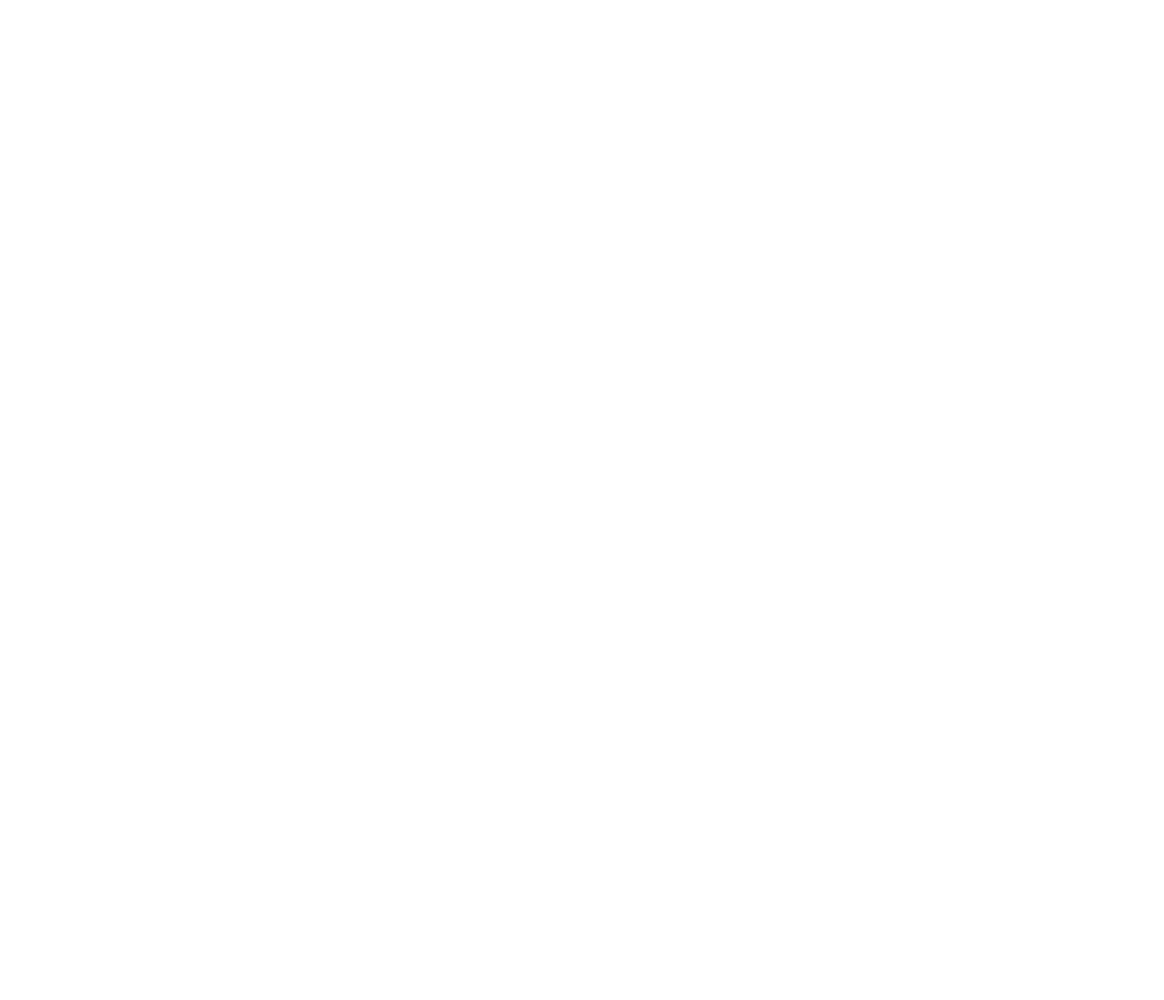
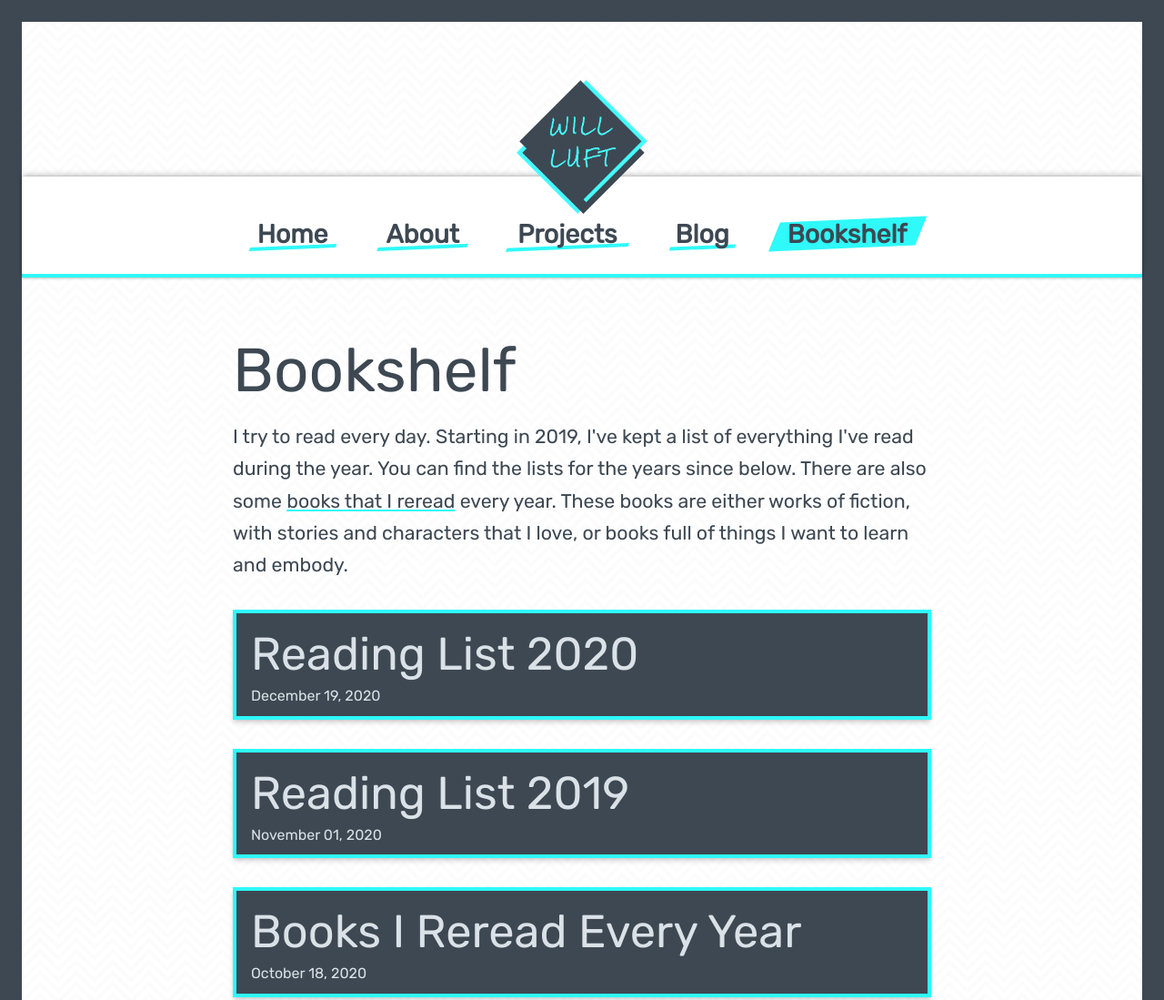
Before and after one commit to wdluft/willluft, a Gatsby site: page /bookshelf in a window 1280 px wide. Before the commit this address had no page. Shown: the top 1099 px of the page at 91% size. Before the commit the page ends 800 px from the top, so only its background shows below. Built offline with nearby package versions, Linux system fonts and the light colour scheme; Gatsby itself is replaced by a stand-in of ours.

Commit message:
Changed book lists to bookshelf

```diff
--- a/gatsby-node.js
+++ b/gatsby-node.js
@@ -48,8 +48,8 @@ async function turnBookListsIntoPages({ graphql, actions }) {
 
   data.allMarkdownRemark.edges.forEach(({ node }) => {
     actions.createPage({
-      path: `/booklists/${node.frontmatter.slug}`,
-      component: path.resolve('./src/templates/BookList.js'),
+      path: `/bookshelf/${node.frontmatter.slug}`,
+      component: path.resolve('./src/templates/Bookshelf.js'),
       context: {
         slug: node.frontmatter.slug,
       },
--- a/src/books/reading-list-2020.md
+++ b/src/books/reading-list-2020.md
@@ -1,7 +1,7 @@
 ---
 slug: 'reading-list-2020'
 title: 'Reading List 2020'
-date: '2020-11-02'
+date: '2020-12-19'
 type: 'books'
 ---
 
@@ -42,3 +42,7 @@ type: 'books'
 - [_White Fragility_](https://smile.amazon.com/White-Fragility-People-About-Racism/dp/0807047414/ref=sr_1_3?crid=3J06ZKMC8JCHX&dchild=1&keywords=white+fragility&qid=1604246686&s=books&sprefix=white+fra%2Cstripbooks%2C179&sr=1-3 'White Fragility') - Robin Diangelo
 - [_"What Do You Care What Other People Think?"_](https://smile.amazon.com/What-Care-Other-People-Think/dp/0393355640/ref=sr_1_2?crid=1ODBBTESQ53G4&dchild=1&keywords=surely+you%27re+joking+mr.+feynman&qid=1604246626&s=books&sprefix=surely%2Cstripbooks%2C182&sr=1-2 'What Do You Care What Other People Think?') - Richard P. Feynman
 - [_The City of Brass_](https://smile.amazon.com/The-City-of-Brass-S-A-Chakraborty-audiobook/dp/B075KWZZWR/ref=sr_1_1?dchild=1&keywords=the+city+of+brass&qid=1604246754&s=books&sr=1-1 'The City of Brass') - S. A. Chakraborty
+- [_Range: Why Generalists Triumph in a Specialized World_](https://smile.amazon.com/Range-Generalists-Triumph-Specialized-World/dp/0735214484/ref=tmm_hrd_swatch_0?_encoding=UTF8&qid=1608384661&sr=8-3 'Range: Why Generalists Triumph in a Specialized World') - David Epstein
+- [_The Wakling Drum_](https://smile.amazon.com/Walking-Drum-Louis-LAmours-Treasures/dp/1984817884/ref=sr_1_1?dchild=1&keywords=the+walking+drum&qid=1608384719&sr=8-1 'The Walking Drum') - Louis L'Amour
+- [_From Bacteria to Bach and Back: The Evolution of Minds_](https://smile.amazon.com/Bacteria-Bach-Back-Evolution-Minds/dp/0393355500/ref=sr_1_1?crid=32NPXVB5MS2DT&dchild=1&keywords=from+bacteria+to+bach+and+back&qid=1608384769&sprefix=from+bacte%2Caps%2C169&sr=8-1 'From Bacteria to Bach and Back: The Evolution of Minds') - Daniel Dennett
+- [_The Haunted Mesa_](https://smile.amazon.com/Haunted-Mesa-Louis-LAmours-Treasures/dp/1984817876/ref=sr_1_1?dchild=1&keywords=the+haunted+mesa&qid=1608384809&sr=8-1 'The Haunted Mesa') - Louis L'Amour
--- a/src/components/Nav.js
+++ b/src/components/Nav.js
@@ -12,7 +12,7 @@ const NavWrapper = styled.nav`
   .logo {
     display: flex;
     justify-content: center;
-    margin-bottom: -32px;
+    margin-bottom: -48px;
     z-index: 10;
 
     a {
@@ -122,7 +122,7 @@ const Nav = () => {
       <h1 className="logo">
         <Link to="/">
           <img
-            width="128"
+            width="144"
             src={data.logo.childImageSharp.resize.src}
             alt="Will Luft"
           />
@@ -142,7 +142,7 @@ const Nav = () => {
           <Link to="/blog">Blog</Link>
         </li>
         <li>
-          <Link to="/booklists">Book Lists</Link>
+          <Link to="/bookshelf">Bookshelf</Link>
         </li>
       </ul>
     </NavWrapper>
--- a/src/pages/booklists.js
+++ b/src/pages/bookshelf.js
@@ -50,7 +50,7 @@ const BooksWrapper = styled.div`
   }
 `;
 
-const BookLists = () => {
+const Bookshelf = () => {
   const data = useStaticQuery(graphql`
     query {
       books: allMarkdownRemark(
@@ -90,7 +90,7 @@ const BookLists = () => {
     <>
       <SEO title="Book Lists" />
       <BooksWrapper>
-        <h1>Book Lists</h1>
+        <h1>Bookshelf</h1>
         <p>
           I try to read every day. Starting in 2019, I've kept a list of
           everything I've read during the year. You can find the lists for the
@@ -115,4 +115,4 @@ const BookLists = () => {
   );
 };
 
-export default BookLists;
+export default Bookshelf;
--- a/src/pages/index.js
+++ b/src/pages/index.js
@@ -107,7 +107,7 @@ const Index = () => {
         <p>
           You can <Link to="/about">read more about me here,</Link> but have a
           look around to see{' '}
-          <Link to="/booklists">what I've been reading, </Link>
+          <Link to="/bookshelf">what I've been reading, </Link>
           and <Link to="/blog">what's on my mind.</Link>
         </p>
       </HomePageWrapper>
--- a/src/templates/BookList.js
+++ b/src/templates/Bookshelf.js
@@ -26,9 +26,9 @@ const BookListWrapper = styled.div`
   }
 `;
 
-const BookList = ({ data, location }) => {
+const BookList = ({ data }) => {
   const { markdownRemark, site } = data;
-  const pageURL = `${site.siteMetadata.siteUrl}/booklists/${markdownRemark.frontmatter.slug}`;
+  const pageURL = `${site.siteMetadata.siteUrl}/bookshelf/${markdownRemark.frontmatter.slug}`;
   return (
     <>
       <SEO title={markdownRemark.frontmatter.title} />
```
